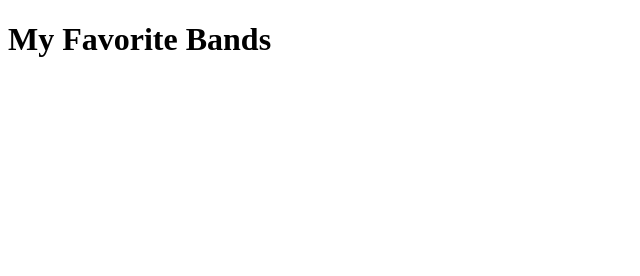
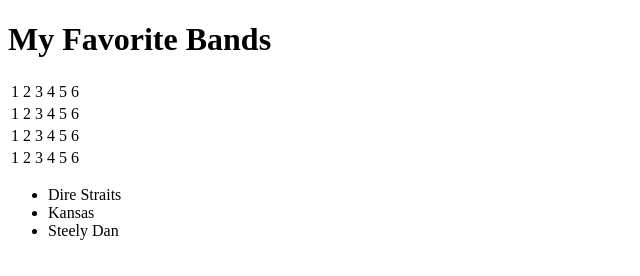
Before and after one commit to Hasan-alsubaih/myrepository, a plain HTML site: page JS-exercises/task-0/index.html in a window 1280 px wide. Shown: the whole page, without its empty margins (0-640 px from the left). Drawn offline with Linux system fonts and the light colour scheme.

Commit message:
update Exrcises

```diff
--- a/JS-exercises/task-0/index.html
+++ b/JS-exercises/task-0/index.html
@@ -6,8 +6,9 @@
     <title>Document</title>
   </head>
   <h1>My Favorite Bands</h1>
+  <table class="table-container"></table>
   <body>
-    <ul id="liste"></ul>
+    <ul id="Bands"></ul>
 
     <script src="main.js"></script>
   </body>
--- a/JS-exercises/task-0/main.js
+++ b/JS-exercises/task-0/main.js
@@ -112,7 +112,6 @@ function multiply2(a, b) {
   return y;
 }
 console.log(multiply2());
-
 console.log("Exercise 14");
 function triangleTypeof(a, b, c) {
   if (a === b && b === c && a === c) {
@@ -152,9 +151,12 @@ highestNumber();
 
 console.log("Exercise 17");
 function Printvalue(array, index) {
-  console.log(numbers.at(1));
+  console.log(array.at(index));
 }
-Printvalue();
+const numbers2 = [5, 6, 7];
+Printvalue(numbers2, 3);
+Printvalue(numbers2, 2);
+Printvalue(numbers, 3);
 
 console.log("Exercise 18");
 function string() {
@@ -247,4 +249,32 @@ function repeatvalues() {
 }
 repeatvalues();
 
-console.log(" DOM Exercise 27");
+console.log("Exercise 27");
+const Bandsarray = ["Dire Straits", "Kansas", "Steely Dan"];
+function myBandList(array) {
+  const ulcontainer = document.getElementById("Bands");
+  for (let i = 0; i < Bandsarray.length; i++) {
+    const li = document.createElement("li");
+    li.innerText = Bandsarray[i];
+    ulcontainer.appendChild(li);
+  }
+}
+myBandList();
+
+console.log("Exercise 28");
+function addMultTable(rows, cols) {
+  const tableContainr = document.querySelector(".table-container");
+
+  for (let i = 0; i < rows; i++) {
+    const row = document.createElement("tr");
+    tableContainr.appendChild(row);
+
+    for (let j = 0; j < cols; j++) {
+      const col = document.createElement("td");
+      col.innerText = j + 1;
+      row.appendChild(col);
+    }
+  }
+}
+
+addMultTable(4, 6);
```
